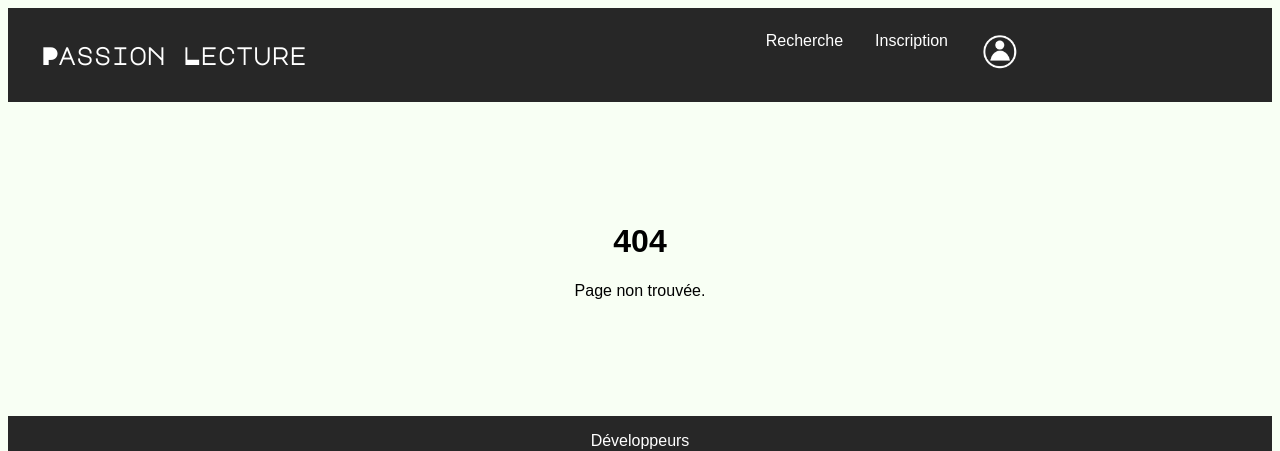
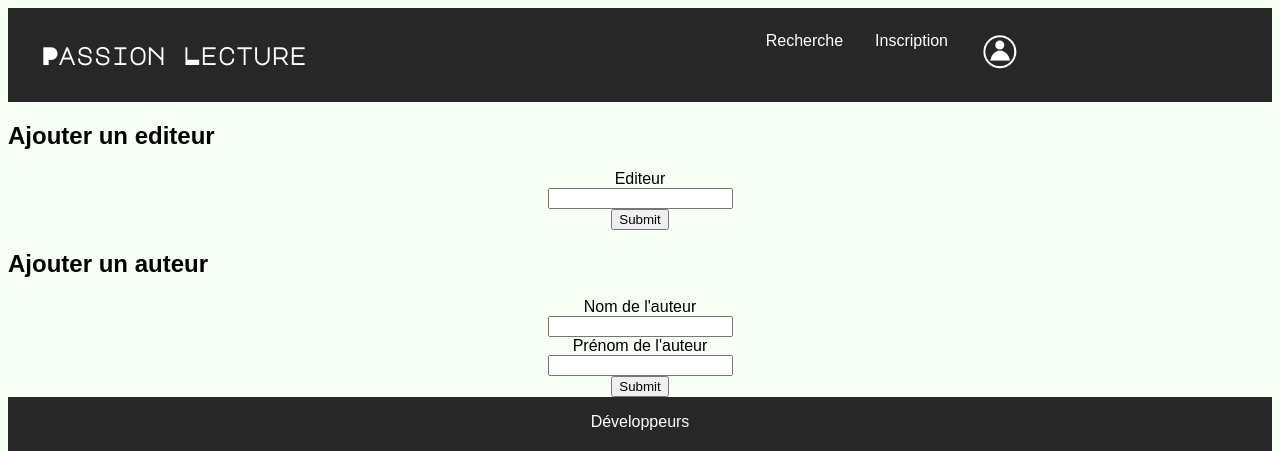
Before and after one commit to ASETML/P_Web295, a Vue app in the folder frontend/PassionLecture/: page /addauthor in a window 1280 px wide. Before the commit this address had no page. Shown: the top 451 px of the page. Built offline with nearby package versions, Linux system fonts and the light colour scheme.

Commit message:
✨ Ajout d'un éditeur

```diff
--- a/frontend/PassionLecture/src/components/Header.vue
+++ b/frontend/PassionLecture/src/components/Header.vue
@@ -13,6 +13,9 @@
         ></RouterLink>
         <RouterLink :to="{ name: 'creationLivre' }" v-if="isIdentified"
           ><p class="link">Ajouter un livre</p></RouterLink
+        >
+        <RouterLink :to="{ name: 'addAuthor' }" v-if="isIdentified"
+          ><p class="link">Ajouter un auteur / editeur</p></RouterLink
         >
         <RouterLink :to="{ name: 'compte' }" v-if="isIdentified"
           ><p class="link"><img v-bind:src="iconeProfile" /></p
--- a/frontend/PassionLecture/src/router/index.js
+++ b/frontend/PassionLecture/src/router/index.js
@@ -11,6 +11,7 @@ import VisiteUserView from '@/views/VisiteUserView.vue'
 import NotFound from '@/views/NotFound.vue'
 import ErreurServeur from '@/views/ErreurServeur.vue'
 import UpdateLivreView from '@/views/UpdateLivreView.vue'
+import AddAuthorEditorView from '@/views/AddAuthorEditorView.vue'
 
 const router = createRouter({
   history: createWebHistory(import.meta.env.BASE_URL),
@@ -68,6 +69,16 @@ const router = createRouter({
       component: VisiteUserView,
     },
     {
+      path: '/addauthor',
+      name: 'addAuthor',
+      component: AddAuthorEditorView,
+    },
+    {
+      path: '/addeditor',
+      name: 'addEditor',
+      component: AddAuthorEditorView,
+    },
+    {
       //404
       path: '/:pathMatch(.*)*',
       name: 'not-found',
--- a/frontend/PassionLecture/src/services/EcrivainService.js
+++ b/frontend/PassionLecture/src/services/EcrivainService.js
@@ -4,4 +4,7 @@ export default {
   getEcrivain() {
     return apiClient.get('/ecrivains')
   },
+  postEcrivain(nom, prenom) {
+    return apiClient.post("/ecrivains", {nom: nom, prenom: prenom})
+  }
 }
--- a/frontend/PassionLecture/src/services/EditeurService.js
+++ b/frontend/PassionLecture/src/services/EditeurService.js
@@ -4,4 +4,7 @@ export default {
   getEditeur() {
     return apiClient.get('/editeurs')
   },
+  postEditeur(editeur) {
+    return apiClient.post("/editeurs", {nom: editeur})
+  }
 }
--- /dev/null
+++ b/frontend/PassionLecture/src/views/AddAuthorEditorView.vue
@@ -0,0 +1,68 @@
+<template>
+    <div class="container">
+        <section>
+            <h2>Ajouter un editeur</h2>
+            <form @submit.prevent="addEditor">
+                <label for="editeur">Editeur</label>
+                <input id="editeur" type="text" v-model="editeur" required></input>
+                <input type="submit">
+                <p class="error" v-if="editeurAlreadyExist">Un éditeur avec ce nom existe déjà</p>
+            </form>
+        </section>
+        <section>
+            <h2>Ajouter un auteur</h2>
+            <form @submit.prevent="addAuthor">
+                <label for="auteurNom">Nom de l'auteur</label>
+                <input id="auteurNom" type="text" v-model="auteurNom" required></input>
+                <label for="auteurPrenom">Prénom de l'auteur</label>
+                <input id="auteurPrenom" type="text" v-model="auteurPrenom" required></input>
+                <input type="submit">
+            </form>
+        </section>
+    </div>
+</template>
+
+<script setup>
+import {ref} from "vue"
+import EditeurService from '@/services/EditeurService'
+import EcrivainService from '@/services/EcrivainService'
+
+const editeur = ref("");
+
+const auteurNom = ref("");
+const auteurPrenom = ref("");
+
+const editeurAlreadyExist = ref("")
+
+const addEditor = async () => {
+    if (editeur.value.length >= 2){
+    EditeurService.postEditeur(editeur.value).then((res) => {
+        editeurAlreadyExist.value = false
+    }).catch((error) => {
+        if (error.response.status === 400) {
+            editeurAlreadyExist.value = true
+        }
+    })
+}
+}
+
+const addAuthor = async () => {
+    if (auteurNom.value && auteurPrenom.value){
+    EcrivainService.postEcrivain(auteurNom.value, auteurPrenom.value).then((res) => {
+        console.log(res.data)
+    })
+}
+}
+</script>
+
+<style scoped>
+section form {
+    display: flex;
+    flex-direction: column;
+    align-items: center;
+    justify-content: center;
+}
+.error {
+    color: red;
+}
+</style>
```
Also changed, not shown: 2 other files (tests, documents, lock files or other folders).
